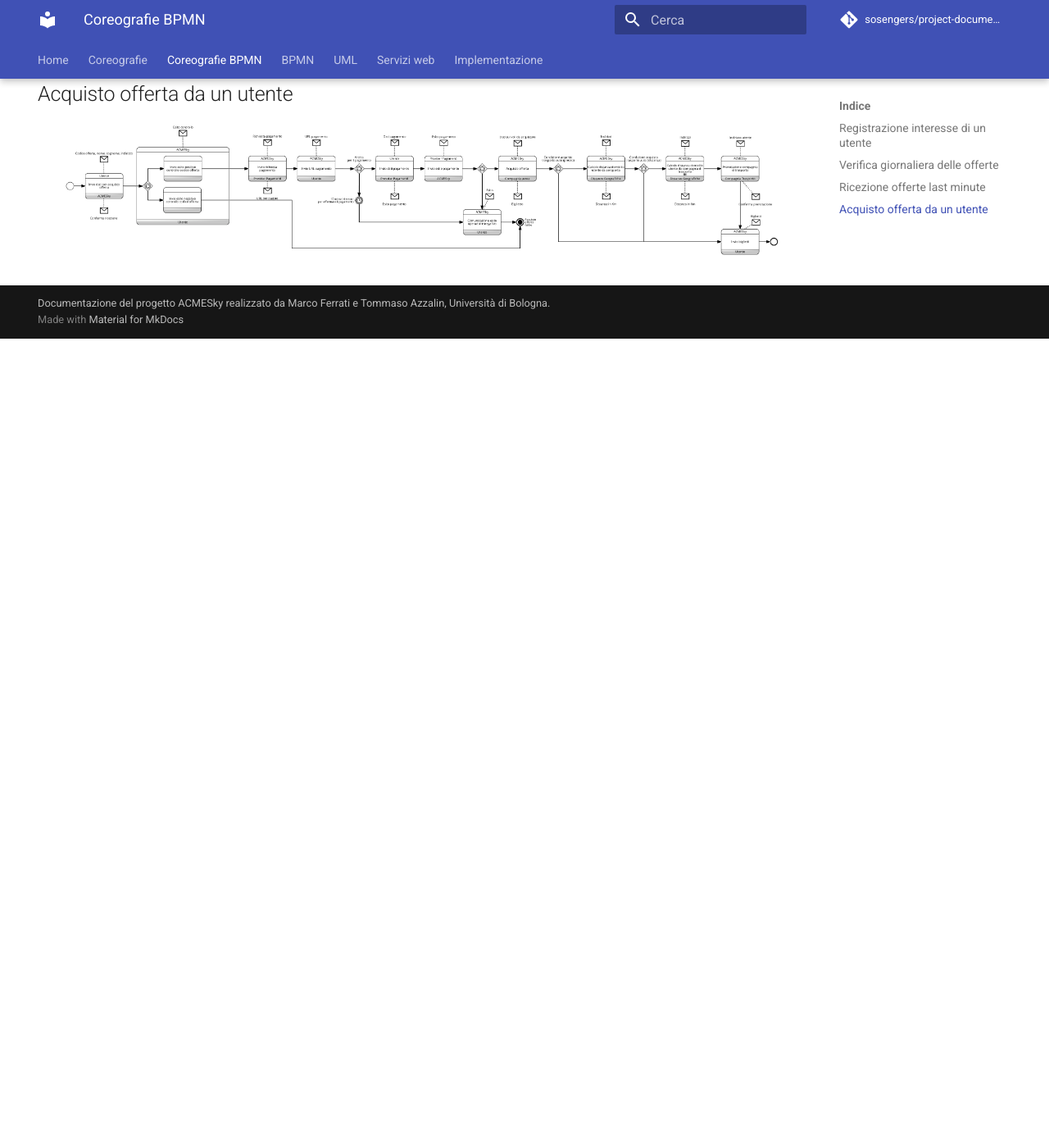
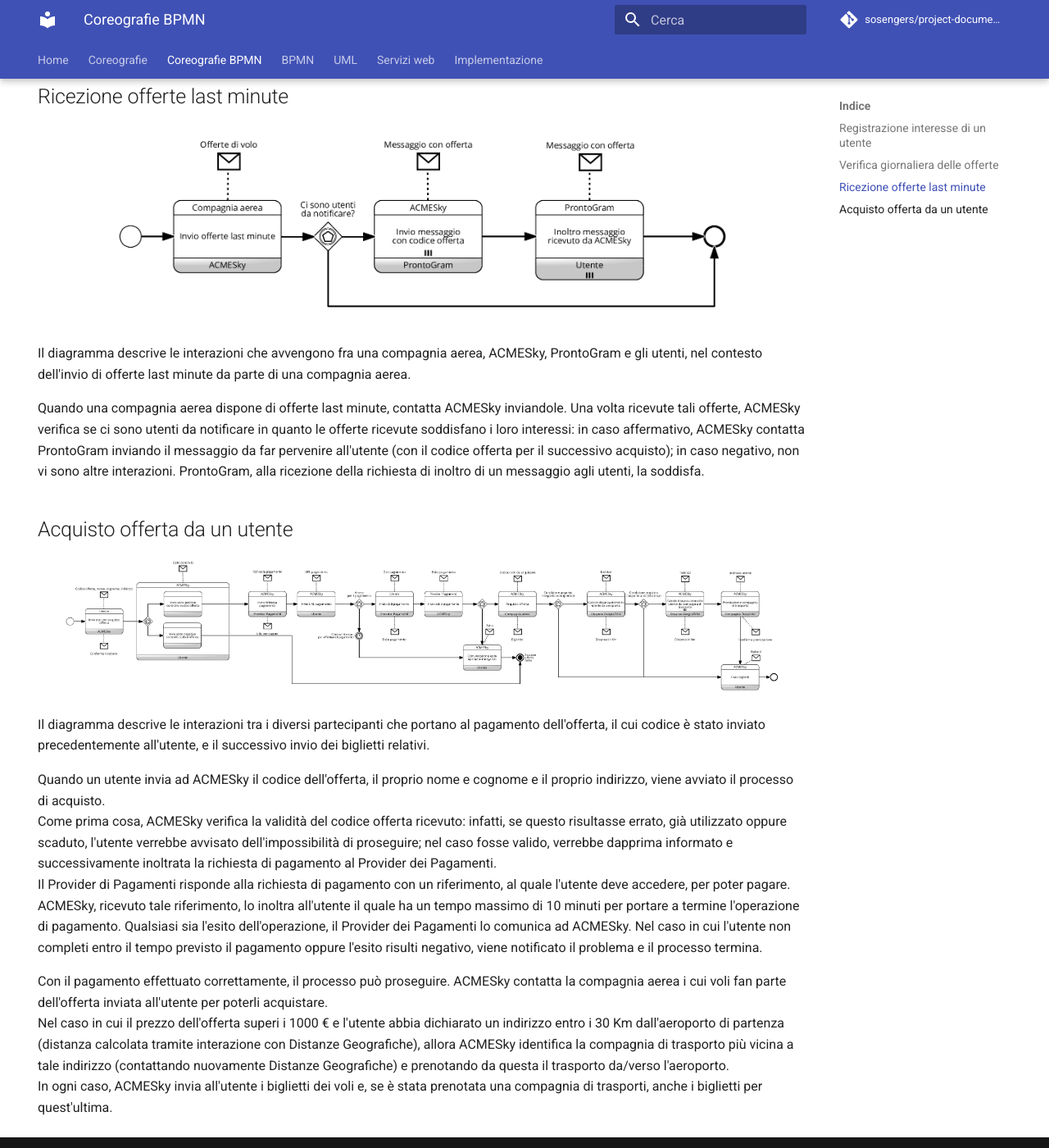
Before and after one commit to sosengers/project-documentation, an MkDocs documentation site: the page built from docs/coreografiebpmn.md, in a window 1280 px wide and 1400 px high, scrolled down 1520 px. Shown: the whole window at 82% size. Built offline with MkDocs 1.6.1 and Material for MkDocs 9.7.7, drawn with Linux system fonts in a browser that asks for light colours; comment, search, counter and statistics services are not loaded; before the commit the page ends 1933 px from its top, so only the background shows below that; some of the changed text lies outside the part shown.

Commit message:
Descrizione coreografie BPMN

```diff
--- a/docs/coreografiebpmn.md
+++ b/docs/coreografiebpmn.md
@@ -6,11 +6,34 @@
 ## Registrazione interesse di un utente
 ![!Processo di registrazione di un interesse da parte di un utente](assets/coreografiebpmn/RegistrazioneInteresseUtente.png){: loading=lazy}
 
+Il diagramma descrive l'interazione fra un utente e ACMESky per l'inserimento nel sistema di un nuovo interesse per un offerta di voli A/R.
+
+Oltre ai dati sull'interesse inserisce anche il nome utente ProntoGram. Sia in caso l'interesse venga aggiunto correttamente, sia in caso contrario, ACMESky risponde con l'esito dell'operazione.
+
 ## Verifica giornaliera delle offerte
 ![!Processo di verifica giornaliera delle offerte delle compagnie aeree](assets/coreografiebpmn/VerificaGiornaliera.png){: loading=lazy}
+
+Il diagramma descrive le interazioni che avvengono fra ACMESky, le compagnie aeree, ProntoGram e gli utenti, nel contesto della verifica giornaliera della presenza di nuove offerte da comunicare all'utente.
+
+Ogni 24 ore, ACMESky contatta le differenti compagnie aeree richiedendo la lista delle nuove offerte inserite. Una volta ricevute, ACMESky verifica se ci sono utenti da notificare in quanto le offerte ricevute soddisfano i loro interessi: in caso affermativo, ACMESky contatta ProntoGram inviando il messaggio da far pervenire all'utente (con il codice offerta per il successivo acquisto); in caso negativo, non vi sono altre interazioni. ProntoGram, alla ricezione della richiesta di inoltro di un messaggio agli utenti, la soddisfa.
 
 ## Ricezione offerte last minute
 ![!Processo di ricezione delle offerte last minute](assets/coreografiebpmn/NotificaVoliLastMinute.png){: loading=lazy}
 
+Il diagramma descrive le interazioni che avvengono fra una compagnia aerea, ACMESky, ProntoGram e gli utenti, nel contesto dell'invio di offerte last minute da parte di una compagnia aerea.
+
+Quando una compagnia aerea dispone di offerte last minute, contatta ACMESky inviandole. Una volta ricevute tali offerte, ACMESky verifica se ci sono utenti da notificare in quanto le offerte ricevute soddisfano i loro interessi: in caso affermativo, ACMESky contatta ProntoGram inviando il messaggio da far pervenire all'utente (con il codice offerta per il successivo acquisto); in caso negativo, non vi sono altre interazioni. ProntoGram, alla ricezione della richiesta di inoltro di un messaggio agli utenti, la soddisfa.
+
 ## Acquisto offerta da un utente
 ![!Processo di acquisto di un'offerta](assets/coreografiebpmn/AcquistoOfferta.png){: loading=lazy}
+
+Il diagramma descrive le interazioni tra i diversi partecipanti che portano al pagamento dell'offerta, il cui codice è stato inviato precedentemente all'utente, e il successivo invio dei biglietti relativi.
+
+Quando un utente invia ad ACMESky il codice dell'offerta, il proprio nome e cognome e il proprio indirizzo, viene avviato il processo di acquisto.
+Come prima cosa, ACMESky verifica la validità del codice offerta ricevuto: infatti, se questo risultasse errato, già utilizzato oppure scaduto, l'utente verrebbe avvisato dell'impossibilità di proseguire; nel caso fosse valido, verrebbe dapprima informato e successivamente inoltrata la richiesta di pagamento al Provider dei Pagamenti.
+Il Provider di Pagamenti risponde alla richiesta di pagamento con un riferimento, al quale l'utente deve accedere, per poter pagare.
+ACMESky, ricevuto tale riferimento, lo inoltra all'utente il quale ha un tempo massimo di 10 minuti per portare a termine l'operazione di pagamento. Qualsiasi sia l'esito dell'operazione, il Provider dei Pagamenti lo comunica ad ACMESky. Nel caso in cui l'utente non completi entro il tempo previsto il pagamento oppure l'esito risulti negativo, viene notificato il problema e il processo termina.
+
+Con il pagamento effettuato correttamente, il processo può proseguire. ACMESky contatta la compagnia aerea i cui voli fan parte dell'offerta inviata all'utente per poterli acquistare.
+Nel caso in cui il prezzo dell'offerta superi i 1000 € e l'utente abbia dichiarato un indirizzo entro i 30 Km dall'aeroporto di partenza (distanza calcolata tramite interazione con Distanze Geografiche), allora ACMESky identifica la compagnia di trasporto più vicina a tale indirizzo (contattando nuovamente Distanze Geografiche) e prenotando da questa il trasporto da/verso l'aeroporto.
+In ogni caso, ACMESky invia all'utente i biglietti dei voli e, se è stata prenotata una compagnia di trasporti, anche i biglietti per quest'ultima.
```
